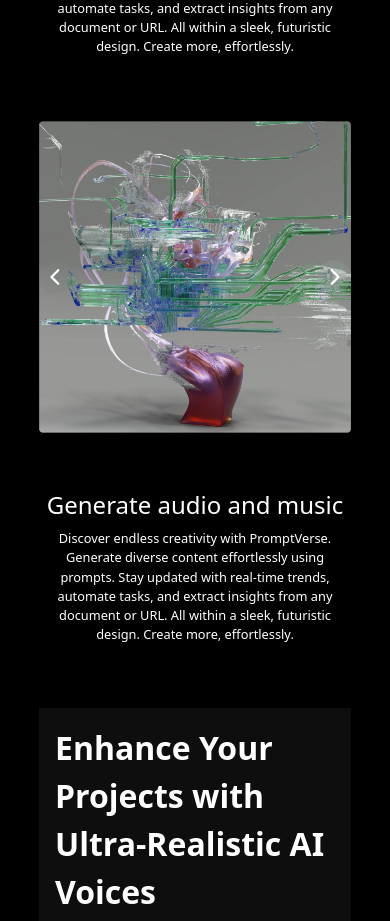
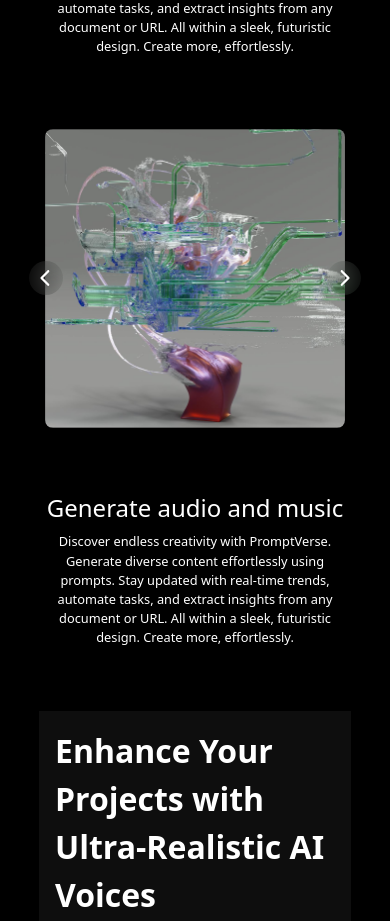
Before and after one commit to prince-2003/PromptverseAI, a React (Create React App) app: page / in a window 390 px wide. Shown: the part 1960-2881 px from the top of the page. Built offline with nearby package versions, Linux system fonts and the light colour scheme.

Commit message:
gallery corrected

```diff
--- a/src/home.jsx
+++ b/src/home.jsx
@@ -72,7 +72,7 @@ function Home() {
           within a sleek, futuristic design. Create more, effortlessly.
         </div>
       </div>
-      <div className="mt-16 flex justify-center w-full">
+      <div className="mt-16 flex justify-center w-full p-2">
         <div className="hidden md:flex gap-4 items-center w-[80%]">
           <div>
             <img src="/Assests/Column.png" alt="Column" />
@@ -85,7 +85,7 @@ function Home() {
           </div>
         </div>
         <div className="flex justify-center md:hidden gap-4 items-center w-[80%] relative">
-        <div className="absolute left-0 block md:hidden backdrop-filter backdrop-blur-lg rounded-[20px] p-2">
+        <div className="absolute -left-4 block md:hidden backdrop-filter backdrop-blur-lg rounded-[20px] p-2">
           <svg
             xmlns="http://www.w3.org/2000/svg"
             viewBox="0 0 320 512"
@@ -102,11 +102,12 @@ function Home() {
 
 
         <div>
-          <img src={images[indx]} alt={`Image ${indx + 1}`} />
+          <img className="w-[100%] h-[100%] object-cover rounded-lg"
+          src={images[indx]} alt={`Image ${indx + 1}`} />
         </div>
 
 
-        <div className="absolute right-0 block md:hidden backdrop-filter backdrop-blur-lg rounded-[20px] p-2">
+        <div className="absolute -right-4 block md:hidden backdrop-filter backdrop-blur-lg rounded-[20px] p-2">
           <svg
             xmlns="http://www.w3.org/2000/svg"
             viewBox="0 0 320 512"
```
